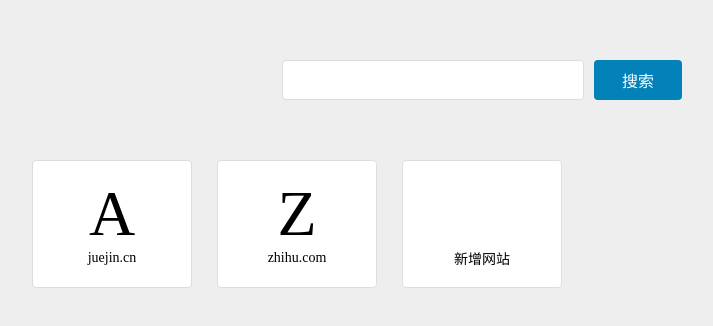
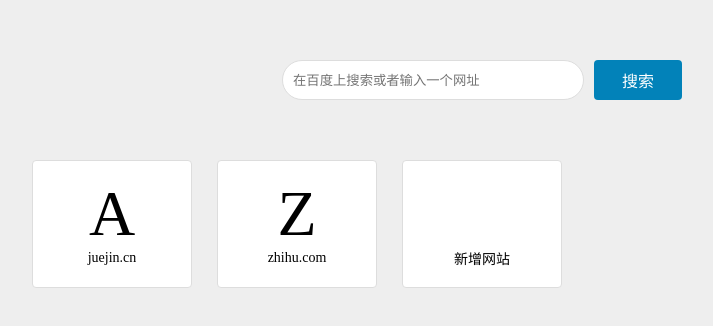
Before and after one commit to dana-wang9527/nav-1, a website: page src/index.html in a window 1280 px wide. Shown: the whole page, without its empty margins (158-871 px from the left). Drawn offline with nearby package versions, Linux system fonts and the light colour scheme.

Commit message:
前端导航网站

```diff
--- a/src/index.html
+++ b/src/index.html
@@ -23,7 +23,11 @@
   <body>
     <header class="globalHeader">
       <form class="searchForm" method="GET" action="https://www.baidu.com/s">
-        <input name="wd" type="text" />
+        <input
+          name="wd"
+          type="text"
+          placeholder="在百度上搜索或者输入一个网址"
+        />
         <button type="submit">搜索</button>
       </form>
     </header>
@@ -41,7 +45,7 @@
         </li>
       </ul>
     </main>
-    <script src="//at.alicdn.com/t/font_2371746_kqkj37e1ltc.js"></script>
+    <script src="//at.alicdn.com/t/font_2371746_1bwuo2pzxnv.js"></script>
     <script src="https://cdn.bootcdn.net/ajax/libs/jquery/3.5.1/jquery.min.js"></script>
     <script src="./main.js"></script>
   </body>
--- a/src/main.js
+++ b/src/main.js
@@ -60,11 +60,11 @@ window.onbeforeunload = () => {
   const string = JSON.stringify(hashMap);
   localStorage.setItem("x", string);
 };
-$(document).on("keypress", (e) => {
+/*$(document).on("keypress", (e) => {
   const key = e.key;
   for (let i = 0; i < hashMap.length; i++) {
     if (hashMap[i].logo.toLowerCase() === key) {
       window.open(hashMap[i].url);
     }
   }
-});
+});*/
--- a/src/style.css
+++ b/src/style.css
@@ -49,7 +49,7 @@ body {
   width: 100%;
   margin-right: 10px;
   height: 40px;
-  border-radius: 4px;
+  border-radius: 2em;
   border: none;
   border: 1px solid #ddd;
   padding: 10px;
```
Also changed, not shown: dist/index.html, 8 other files.
